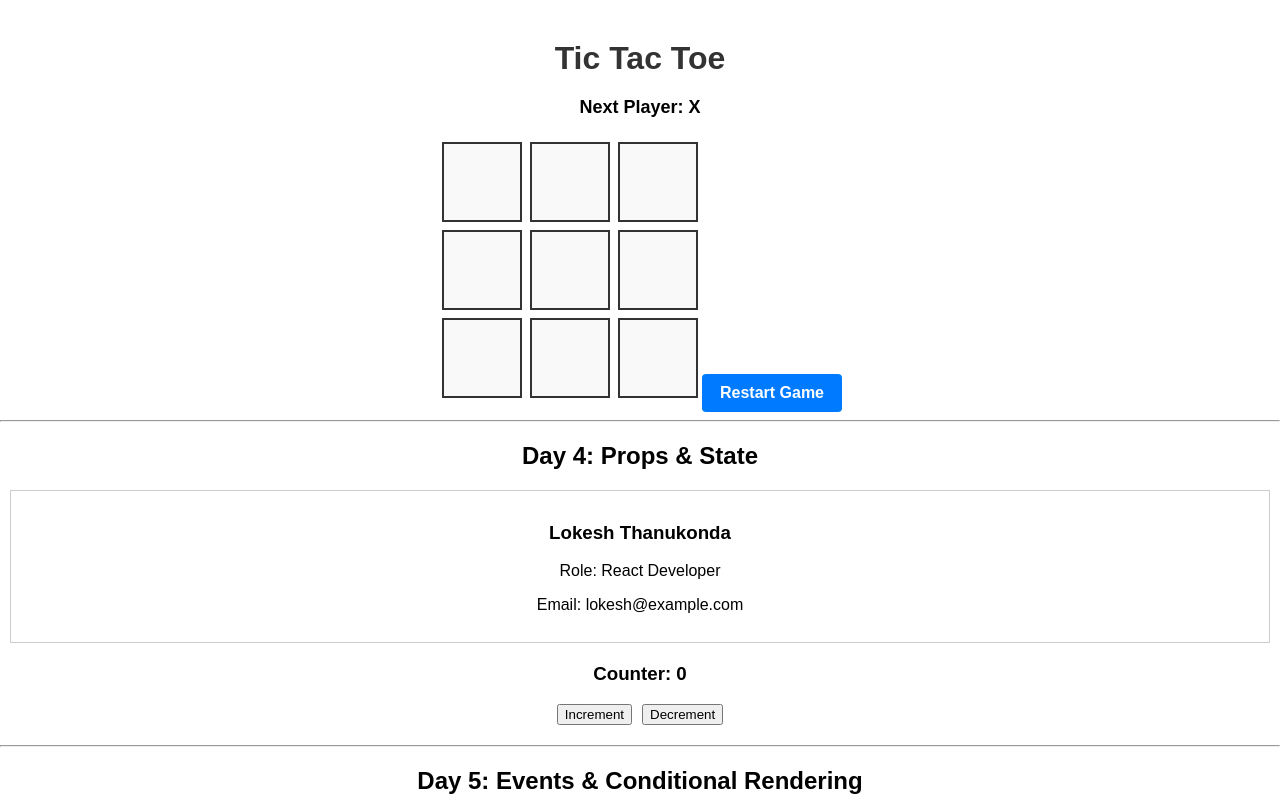
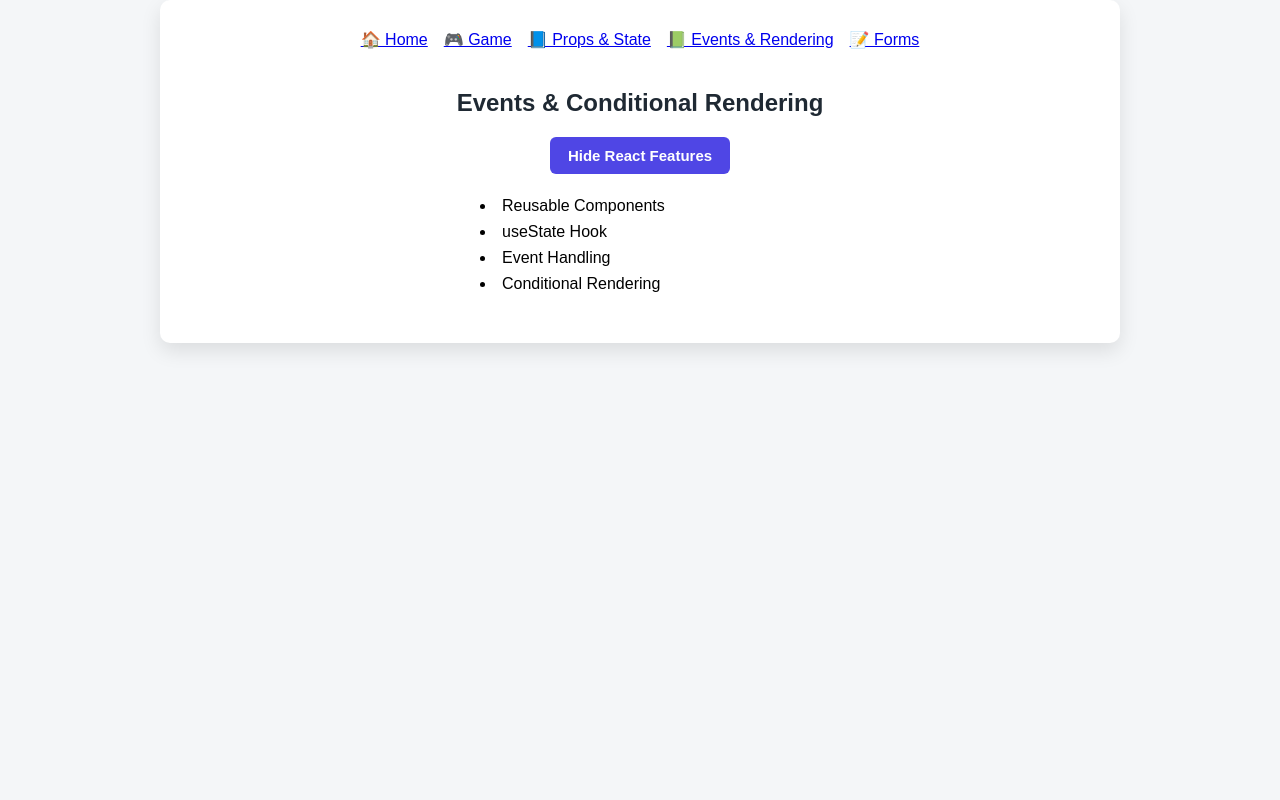
Before and after one commit to thanukondalokesh/react-tic-tac-toe, a React (Create React App) app: page /events in a window 1280 px wide. Shown: the top 800 px of the page. Built offline with nearby package versions, Linux system fonts and the light colour scheme.

Commit message:
Day 7: Added React Router, multi-page navigation, component refactor, and UI improvements

```diff
--- a/package.json
+++ b/package.json
@@ -9,6 +9,7 @@
     "@testing-library/user-event": "^13.5.0",
     "react": "^19.2.3",
     "react-dom": "^19.2.3",
+    "react-router-dom": "^7.11.0",
     "react-scripts": "5.0.1",
     "web-vitals": "^2.1.4"
   },
--- a/src/App.css
+++ b/src/App.css
@@ -1,3 +1,5 @@
+/* ================= EXISTING TIC TAC TOE STYLES ================= */
+
 /* App container */
 .app {
   text-align: center;
@@ -62,3 +64,197 @@ h1 {
 .reset:hover {
   background-color: #0056b3;
 }
+
+/* ================= NEW PROFESSIONAL UI STYLES ================= */
+
+/* Page background */
+body {
+  background: #f4f6f8;
+  margin: 0;
+  padding: 0;
+}
+
+/* Card-style app layout */
+.app {
+  max-width: 900px;
+  margin: auto;
+  padding: 30px;
+  background: #ffffff;
+  border-radius: 10px;
+  box-shadow: 0 8px 20px rgba(0, 0, 0, 0.1);
+}
+
+/* Section headings */
+h2 {
+  margin-top: 40px;
+  color: #1f2933;
+}
+
+/* Profile component */
+.profile-card {
+  padding: 15px;
+  border-radius: 8px;
+  background: #f9fafb;
+  margin-bottom: 20px;
+}
+
+/* Counter component */
+.counter {
+  margin: 20px 0;
+}
+
+.counter button {
+  padding: 8px 14px;
+  margin: 5px;
+  font-size: 14px;
+  border: none;
+  border-radius: 6px;
+  cursor: pointer;
+  background: #2563eb;
+  color: white;
+}
+
+.counter button:hover {
+  background: #1d4ed8;
+}
+
+/* Features list */
+.features-list {
+  list-style: none;
+  padding: 0;
+}
+
+.features-list li {
+  background: #e0f2fe;
+  margin: 8px auto;
+  padding: 8px;
+  width: 60%;
+  border-radius: 6px;
+}
+
+/* Register form */
+form {
+  max-width: 400px;
+  margin: auto;
+}
+
+form input {
+  width: 100%;
+  padding: 8px;
+  margin: 8px 0;
+  border-radius: 6px;
+  border: 1px solid #ccc;
+}
+
+form button {
+  width: 100%;
+  padding: 10px;
+  background: #16a34a;
+  color: white;
+  border: none;
+  border-radius: 6px;
+  font-size: 16px;
+}
+
+form button:hover {
+  background: #15803d;
+}
+.navbar {
+  display: flex;
+  justify-content: center;
+  gap: 16px;   /* 👈 best spacing method */
+  margin-bottom: 30px;
+}
+/* Features container */
+.features-container {
+  margin: 20px;
+  text-align: center;
+}
+
+/* Toggle button */
+.toggle-btn {
+  padding: 10px 18px;
+  font-size: 15px;
+  font-weight: 600;
+  border: none;
+  border-radius: 6px;
+  cursor: pointer;
+  background-color: #4f46e5;
+  color: white;
+  margin-bottom: 15px;
+}
+
+.toggle-btn:hover {
+  background-color: #3730a3;
+}
+
+/* Clean list styling */
+.feature-list {
+  list-style-position: inside; /* dots near text */
+  padding: 0;
+  margin: 0 auto;
+  max-width: 320px;
+  text-align: left;
+}
+
+.feature-list li {
+  margin: 8px 0;
+  font-size: 16px;
+  font-weight: 500;
+}
+/* ================= COUNTER STYLES ================= */
+
+.counter-container {
+  margin: 30px auto;
+  padding: 25px;
+  max-width: 400px;
+  border: 1px solid #ddd;
+  border-radius: 10px;
+  background-color: #f9fafb;
+  box-shadow: 0 4px 10px rgba(0, 0, 0, 0.08);
+  text-align: center;
+}
+
+.counter-title {
+  font-size: 22px;
+  margin-bottom: 20px;
+  color: #222;
+}
+
+.counter-buttons {
+  display: flex;
+  justify-content: center;
+  gap: 15px;
+}
+
+.counter-buttons button {
+  padding: 10px 18px;
+  font-size: 15px;
+  font-weight: bold;
+  border: none;
+  border-radius: 6px;
+  cursor: pointer;
+  transition: all 0.2s ease;
+}
+
+/* Increment Button */
+.counter-buttons .increment {
+  background-color: #28a745;
+  color: white;
+}
+
+.counter-buttons .increment:hover {
+  background-color: #218838;
+  transform: translateY(-2px);
+}
+
+/* Decrement Button */
+.counter-buttons .decrement {
+  background-color: #dc3545;
+  color: white;
+}
+
+.counter-buttons .decrement:hover {
+  background-color: #c82333;
+  transform: translateY(-2px);
+}
--- a/src/App.js
+++ b/src/App.js
@@ -1,113 +1,72 @@
-import React, { useState } from "react";
+import React from "react";
+import { Routes, Route, Link } from "react-router-dom";
 import "./App.css";
+
+import TicTacToe from "./components/TicTacToe";
 import Profile from "./components/Profile";
 import Counter from "./components/Counter";
 import Features from "./components/Features";
 import RegisterForm from "./components/RegisterForm";
 
-
 function App() {
-  const [board, setBoard] = useState(Array(9).fill(null));
-  const [isXNext, setIsXNext] = useState(true);
-
-  const winner = calculateWinner(board);
-
-  function handleClick(index) {
-    if (board[index] || winner) return;
-
-    const newBoard = [...board];
-    newBoard[index] = isXNext ? "X" : "O";
-    setBoard(newBoard);
-    setIsXNext(!isXNext);
-  }
-
-  function resetGame() {
-    setBoard(Array(9).fill(null));
-    setIsXNext(true);
-  }
-
-  function renderSquare(index) {
-    return (
-      <button className="square" onClick={() => handleClick(index)}>
-        {board[index]}
-      </button>
-    );
-  }
-
   return (
     <div className="app">
-      {/* ================= TIC TAC TOE ================= */}
-      <h1>Tic Tac Toe</h1>
+      {/* ================= NAVIGATION ================= */}
+      <nav className="navbar">
+        <a href="/">🏠 Home</a>
+        <a href="/game">🎮 Game</a>
+        <a href="/props">📘 Props & State</a>
+        <a href="/events">📗 Events & Rendering</a>
+        <a href="/register">📝 Forms</a>
+      </nav>
 
-      <div className="status">
-        {winner
-          ? `Winner: ${winner}`
-          : board.includes(null)
-          ? `Next Player: ${isXNext ? "X" : "O"}`
-          : "Draw!"}
-      </div>
 
-      <div className="board">
-        {[0, 1, 2].map((row) => (
-          <div key={row} className="board-row">
-            {renderSquare(row * 3)}
-            {renderSquare(row * 3 + 1)}
-            {renderSquare(row * 3 + 2)}
-          </div>
-        ))}
-      </div>
+      {/* ================= ROUTES ================= */}
+      <Routes>
+        <Route
+          path="/"
+          element={<h2>Welcome to React Tic Tac Toe Application</h2>}
+        />
 
-      <button className="reset" onClick={resetGame}>
-        Restart Game
-      </button>
+        <Route path="/game" element={<TicTacToe />} />
 
-      <hr />
-
-      {/* ================= DAY 4: PROPS & STATE ================= */}
-      <h2>Day 4: Props & State</h2>
-
+        <Route
+          path="/props"
+          element={
+            <>
+              <h2> Props & State</h2>
               <Profile
                 name="Lokesh Thanukonda"
                 role="React Developer"
                 email="lokesh@example.com"
               />
+              <Counter />
+            </>
+          }
+        />
 
-      <Counter />
+        <Route
+          path="/events"
+          element={
+            <>
+              <h2> Events & Conditional Rendering</h2>
+              <Features />
+            </>
+          }
+        />
 
-      <hr />
-
-      {/* ================= DAY 5: EVENTS & CONDITIONAL RENDERING ================= */}
-      <h2>Day 5: Events & Conditional Rendering</h2>
-
-      <Features />
-
-      <hr />
-
-      <h2>Day 6: Forms – Controlled Components</h2>
+        <Route
+          path="/register"
+          element={
+            <>
+              <h2> Forms – Controlled Components</h2>
               <RegisterForm />
-
+            </>
+          }
+        />
+      </Routes>
     </div>
   );
 }
 
-function calculateWinner(board) {
-  const lines = [
-    [0, 1, 2],
-    [3, 4, 5],
-    [6, 7, 8],
-    [0, 3, 6],
-    [1, 4, 7],
-    [2, 5, 8],
-    [0, 4, 8],
-    [2, 4, 6],
-  ];
-
-  for (let [a, b, c] of lines) {
-    if (board[a] && board[a] === board[b] && board[a] === board[c]) {
-      return board[a];
-    }
-  }
-  return null;
-}
-
 export default App;
--- a/src/components/Counter.js
+++ b/src/components/Counter.js
@@ -1,16 +1,30 @@
 import React, { useState } from "react";
+import "../App.css";
 
 function Counter() {
   const [count, setCount] = useState(0);
 
   return (
-    <div style={{ margin: "20px" }}>
-      <h3>Counter: {count}</h3>
-      <button onClick={() => setCount(count + 1)}>Increment</button>
-      <button onClick={() => setCount(count - 1)} style={{ marginLeft: "10px" }}>
-        Decrement
-      </button>
-    </div>
+    <div className="counter-container">
+  <h3 className="counter-title">Counter: {count}</h3>
+
+  <div className="counter-buttons">
+    <button
+      className="increment"
+      onClick={() => setCount(count + 1)}
+    >
+      Increment
+    </button>
+
+    <button
+      className="decrement"
+      onClick={() => setCount(count - 1)}
+    >
+      Decrement
+    </button>
+  </div>
+</div>
+
   );
 }
 
--- a/src/components/Features.js
+++ b/src/components/Features.js
@@ -1,4 +1,5 @@
 import React, { useState } from "react";
+import "../App.css"; // make sure this is imported
 
 function Features() {
   const [showFeatures, setShowFeatures] = useState(true);
@@ -11,13 +12,16 @@ function Features() {
   ];
 
   return (
-    <div style={{ margin: "20px" }}>
-      <button onClick={() => setShowFeatures(!showFeatures)}>
-        {showFeatures ? "Hide Features" : "Show Features"}
+    <div className="features-container">
+      <button
+        className="toggle-btn"
+        onClick={() => setShowFeatures(!showFeatures)}
+      >
+        {showFeatures ? "Hide React Features" : "Show React Features"}
       </button>
 
       {showFeatures && (
-        <ul>
+        <ul className="feature-list">
           {featuresList.map((feature, index) => (
             <li key={index}>{feature}</li>
           ))}
--- /dev/null
+++ b/src/components/TicTacToe.js
@@ -0,0 +1,81 @@
+import React, { useState } from "react";
+import "../App.css";
+
+function TicTacToe() {
+  const [board, setBoard] = useState(Array(9).fill(null));
+  const [isXNext, setIsXNext] = useState(true);
+
+  const winner = calculateWinner(board);
+
+  function handleClick(index) {
+    if (board[index] || winner) return;
+
+    const newBoard = [...board];
+    newBoard[index] = isXNext ? "X" : "O";
+    setBoard(newBoard);
+    setIsXNext(!isXNext);
+  }
+
+  function resetGame() {
+    setBoard(Array(9).fill(null));
+    setIsXNext(true);
+  }
+
+  function renderSquare(index) {
+    return (
+      <button className="square" onClick={() => handleClick(index)}>
+        {board[index]}
+      </button>
+    );
+  }
+
+  return (
+    <div>
+      <h1>Tic Tac Toe</h1>
+
+      <div className="status">
+        {winner
+          ? `Winner: ${winner}`
+          : board.includes(null)
+          ? `Next Player: ${isXNext ? "X" : "O"}`
+          : "Draw!"}
+      </div>
+
+      <div className="board">
+        {[0, 1, 2].map((row) => (
+          <div key={row} className="board-row">
+            {renderSquare(row * 3)}
+            {renderSquare(row * 3 + 1)}
+            {renderSquare(row * 3 + 2)}
+          </div>
+        ))}
+      </div>
+
+      <button className="reset" onClick={resetGame}>
+        Restart Game
+      </button>
+    </div>
+  );
+}
+
+function calculateWinner(board) {
+  const lines = [
+    [0, 1, 2],
+    [3, 4, 5],
+    [6, 7, 8],
+    [0, 3, 6],
+    [1, 4, 7],
+    [2, 5, 8],
+    [0, 4, 8],
+    [2, 4, 6],
+  ];
+
+  for (let [a, b, c] of lines) {
+    if (board[a] && board[a] === board[b] && board[a] === board[c]) {
+      return board[a];
+    }
+  }
+  return null;
+}
+
+export default TicTacToe;
--- a/src/index.js
+++ b/src/index.js
@@ -1,5 +1,6 @@
 import React from 'react';
 import ReactDOM from 'react-dom/client';
+import { BrowserRouter } from 'react-router-dom';
 import './index.css';
 import App from './App';
 import reportWebVitals from './reportWebVitals';
@@ -7,7 +8,9 @@ import reportWebVitals from './reportWebVitals';
 const root = ReactDOM.createRoot(document.getElementById('root'));
 root.render(
   <React.StrictMode>
-    <App />
+    <BrowserRouter>
+      <App />
+    </BrowserRouter>
   </React.StrictMode>
 );
 
--- /dev/null
+++ b/src/pages/Game.js
@@ -0,0 +1,6 @@
+import App from "../App";
+
+function Game() {
+  return <App />;
+}
+export default Game;
--- /dev/null
+++ b/src/pages/Home.js
@@ -0,0 +1,4 @@
+function Home() {
+    return <h2>Welcome to React Tic Tac Toe</h2>;
+  }
+  export default Home;
--- /dev/null
+++ b/src/pages/Register.js
@@ -0,0 +1,6 @@
+import RegisterForm from "../components/RegisterForm";
+
+function Register() {
+  return <RegisterForm />;
+}
+export default Register;
```
Also changed, not shown: 1 other file (tests, documents, lock files or other folders). Lines whose indentation alone changed are shown as unchanged.
